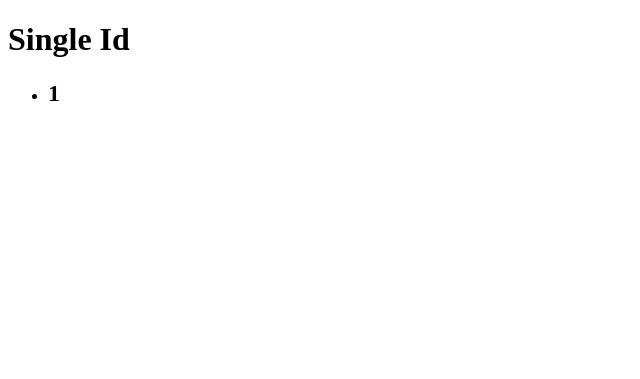
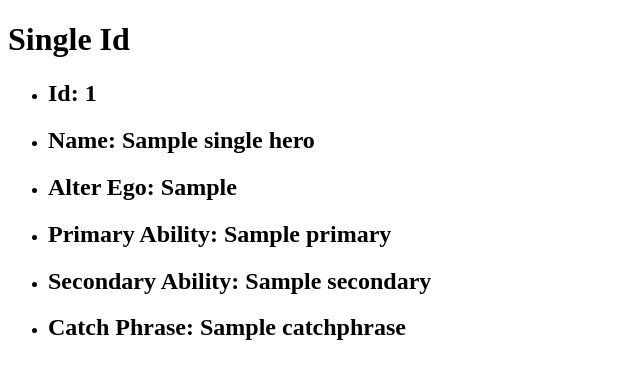
Before and after one commit to sarah-lee-1/Superhero_Creator, a Django app: template superhero_creator/superheroes/templates/superheroes/detail.html in a window 1280 px wide. Shown: the top 379 px of the page, without its empty margins (0-640 px from the left). Run offline with Django 4.2, Linux system fonts and the light colour scheme; the template is opened without the code that fills it: most values are stand-ins (such as "Sample title", 1, 10 or a date in 2020).

Commit message:
Add  changed for loop into unordered list. Added all superhero attributes.

```diff
--- a/superhero_creator/superheroes/templates/superheroes/detail.html
+++ b/superhero_creator/superheroes/templates/superheroes/detail.html
@@ -10,9 +10,14 @@
 <body>
     <h1>Single Id</h1>
     <ul>
-        {% for id in all_heroes %}
-            <li> <h2> {{hero.id}} </h2> </li>
-            {% endfor %}
+
+            <li> <h2>Id: {{single_hero.id}} </h2> </li>
+            <li> <h2>Name: {{single_hero.name}} </h2> </li>
+            <li> <h2>Alter Ego: {{single_hero.alter_ego}} </h2> </li>
+            <li> <h2>Primary Ability: {{single_hero.primary}} </h2> </li>
+            <li> <h2>Secondary Ability: {{single_hero.secondary}} </h2> </li>
+            <li> <h2>Catch Phrase: {{single_hero.catchphrase}} </h2> </li>
+
     </ul>
 
 </body>
```
